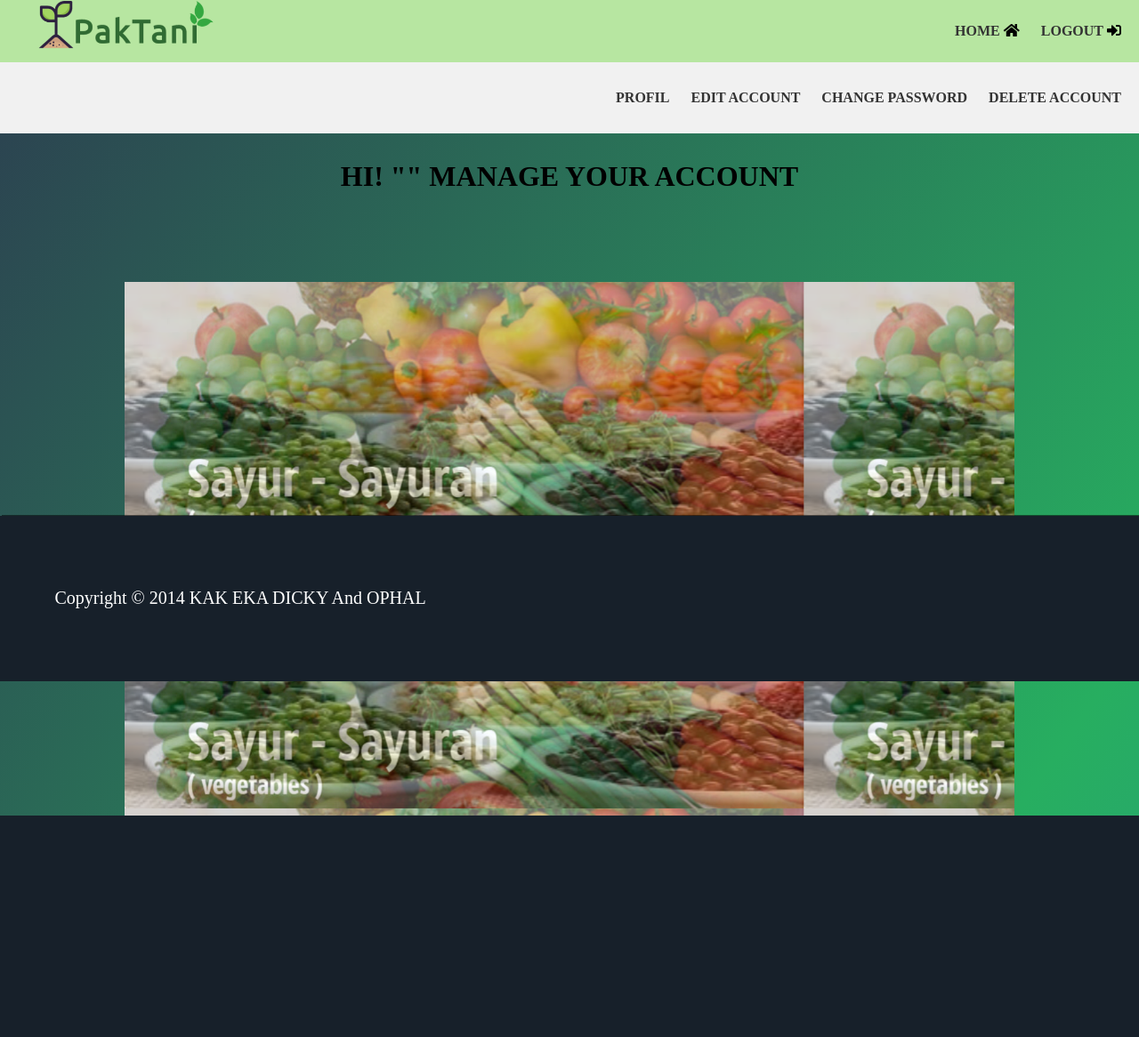
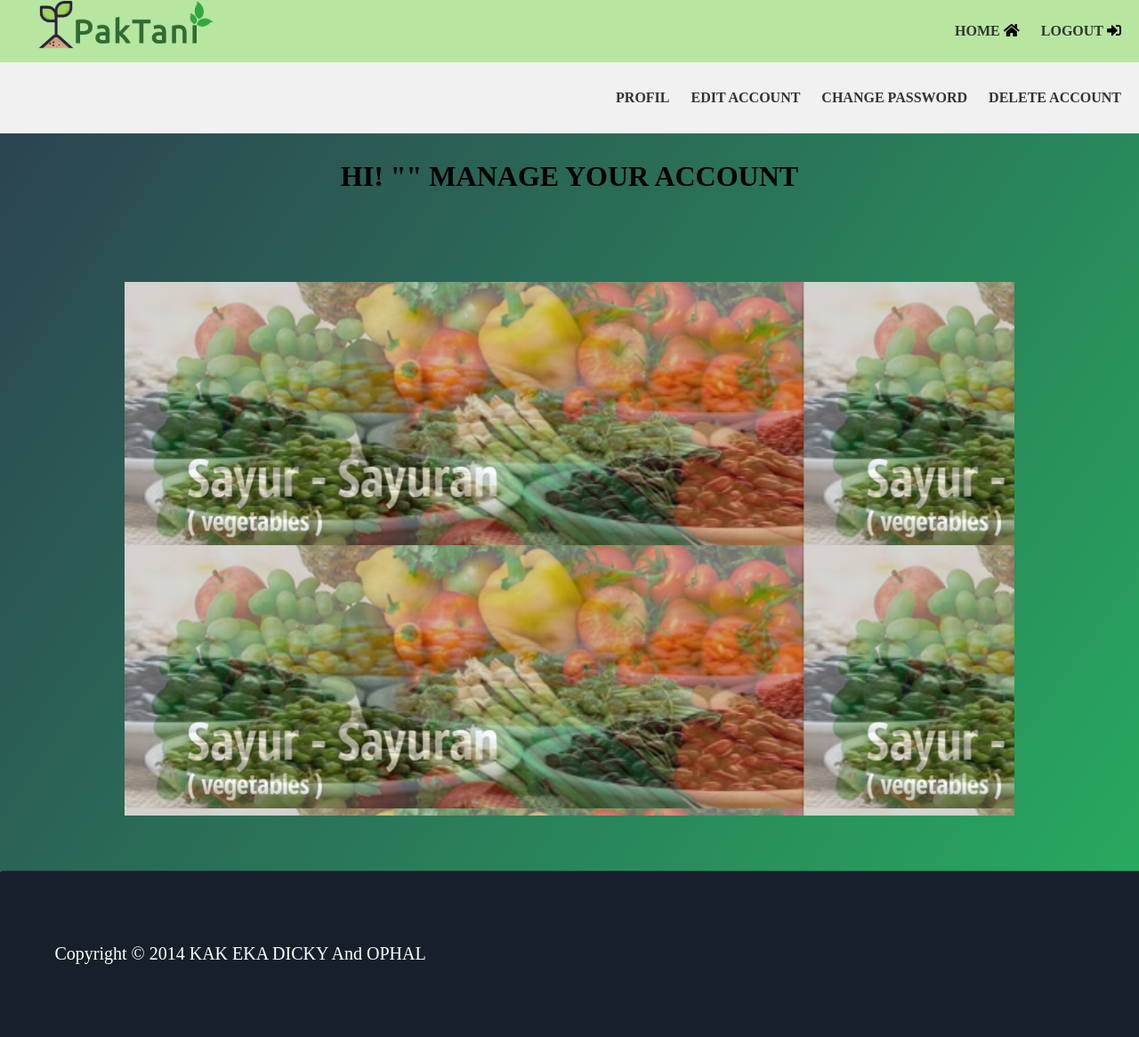
Before and after one commit to Dicky913/Project-PW, a PHP site: page /PETANI/my_account.php in a window 1280 px wide. Shown: the whole page at 89% size. Before the commit the page ends 917 px from the top, so only its background shows below. Run offline with PHP 8.4, Linux system fonts and the light colour scheme; the visitor is signed in with stand-in values (Sample User, id 1); data comes from the database, SQL or seed files in the repository; data that the repository does not hold is empty; some libraries are stand-ins or nearby versions.

Commit message:
perubahan view my_account

```diff
--- a/VIEW/USER/PEMBELI/my_account.php
+++ b/VIEW/USER/PEMBELI/my_account.php
@@ -24,7 +24,7 @@ $data = thisquery("SELECT * FROM pembeli WHERE id_pembeli = $id")[0];
   <style>
     .tubuh {
       width: 100%;
-      height: 400px;
+      height: 800px;
     }
   </style>
 </head>
--- a/VIEW/USER/PETANI/my_account.php
+++ b/VIEW/USER/PETANI/my_account.php
@@ -24,7 +24,7 @@ $data = thisquery("SELECT * FROM petani WHERE id_petani = $id")[0];
   <style>
     .tubuh {
       width: 100%;
-      height: 400px;
+      height: 800px;
     }
   </style>
 </head>
```
